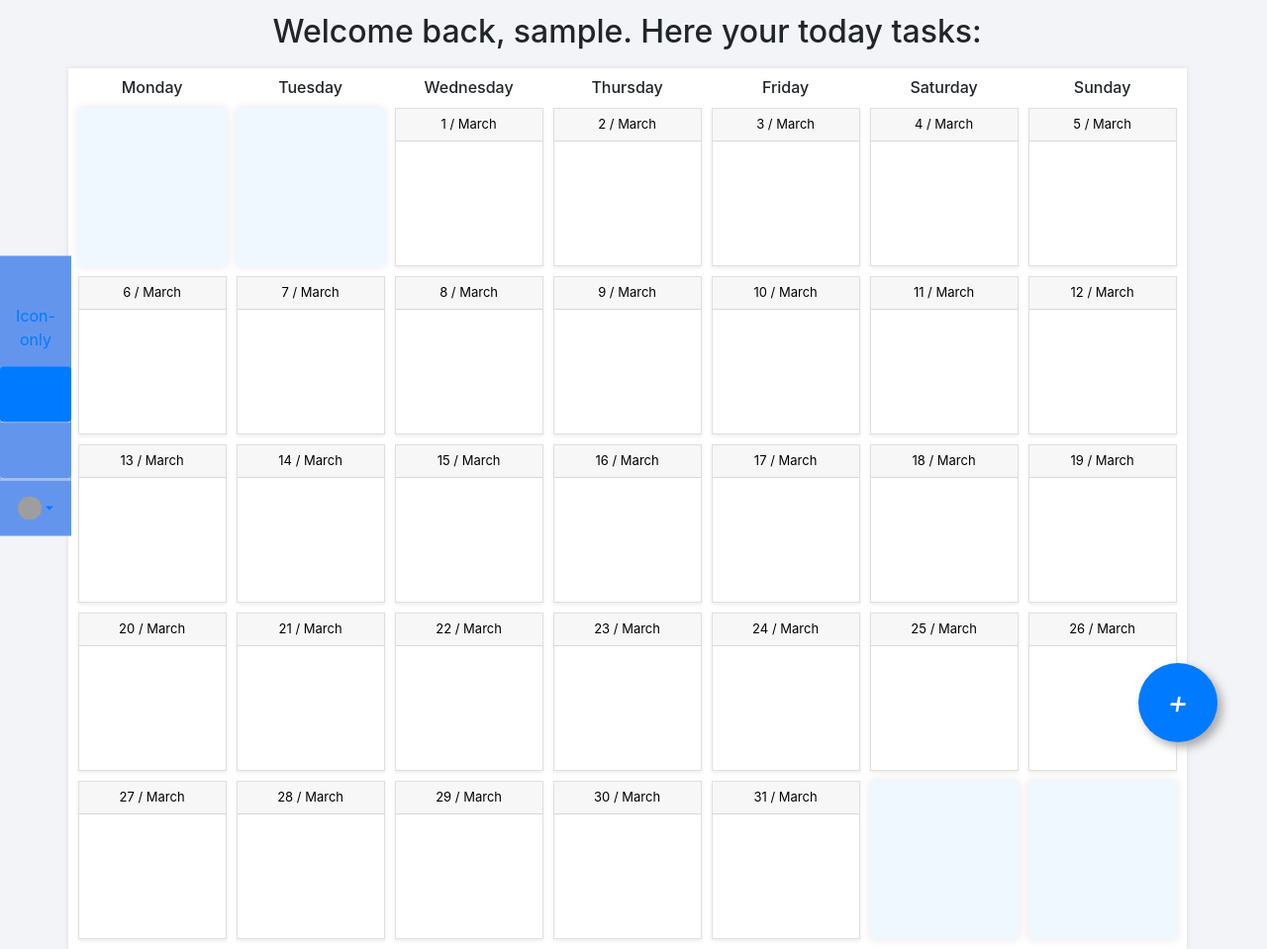
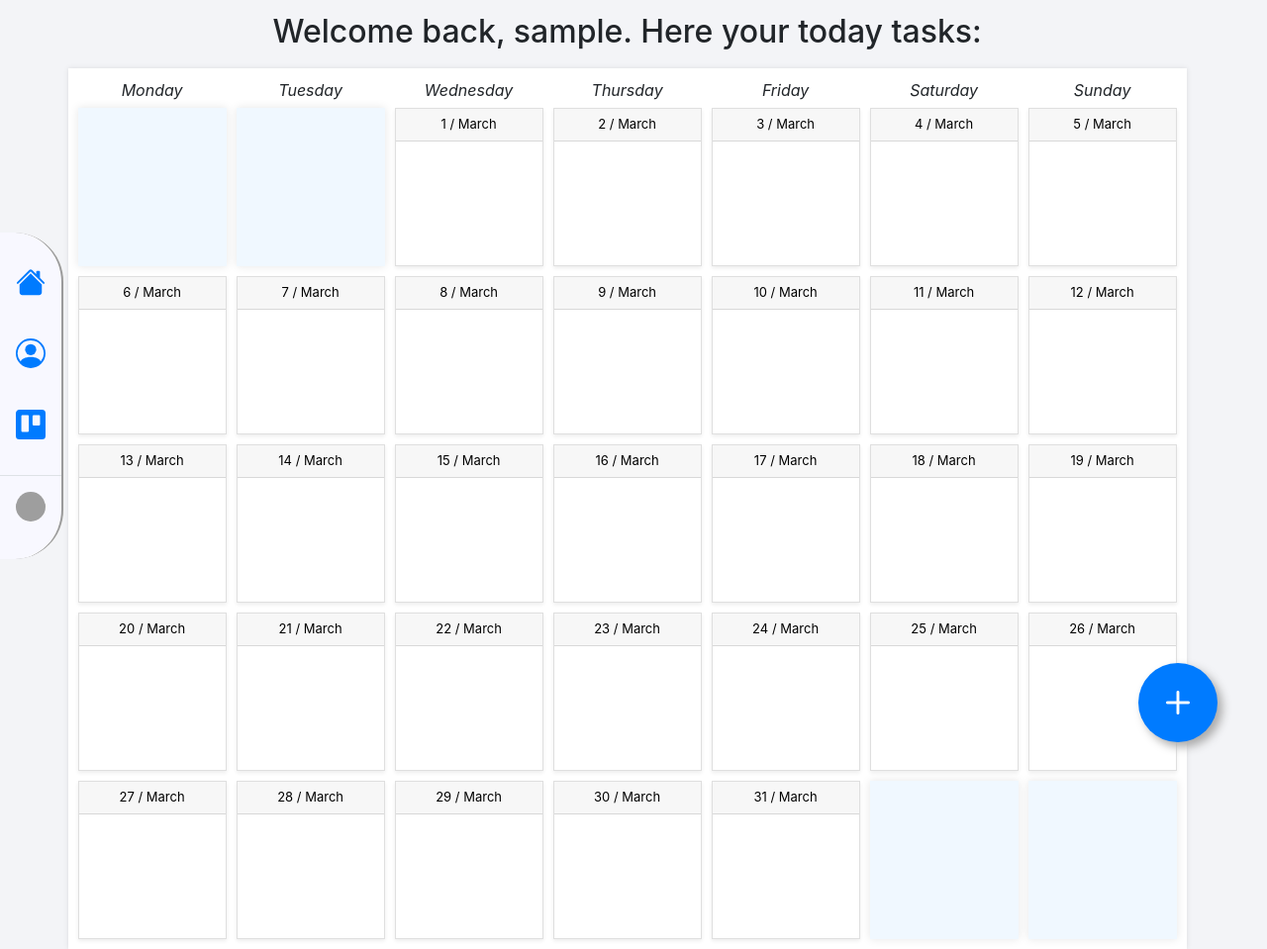
Before and after one commit to NatanJMai/mensalplanner, a Flask app: page /mensalplanner/home in a window 1280 px wide. Shown: the whole page at 99% size. Run offline with Flask 2, Linux system fonts and the light colour scheme; the visitor is signed in with stand-in values (Sample User, id 1); data that the repository does not hold is empty; parts of the project's set-up code (start-up, migrations or seed data) failed here and were passed over; some libraries are stand-ins or nearby versions; grey boxes are pictures that could not be loaded.

Commit message:
New sidebar style

```diff
--- a/static/style.css
+++ b/static/style.css
@@ -14,17 +14,15 @@ body {
 }
 
 .sidebar_vertical {
-    background-color: cornflowerblue;
-    /* margin-left: 0; */
-    /* margin-top: 250px; */
-    /* float: left; */
     width: min-content;
-    /* width: 4.5rem; */
     position: absolute;
-    /* height: 100%; */
+    height: 330px;
     top: 50%;
     transform: translate(0, -50%);
-    /* padding: 10px;*/
+    border-top-right-radius: 50px 50px;
+    border-bottom-right-radius: 50px 50px;
+    border-right: groove;
+    background-color: ghostwhite;
 }
 
 .h1, h1 {
@@ -257,7 +255,7 @@ i {
     justify-content: center;
     height: 100%;
     color: white;
-    font-size:xx-large;
+    font-size: -webkit-xxx-large;
 }
 
 /* TEST */
@@ -384,6 +382,14 @@ i {
     color: #eaebed;
 }
 
+.nav-pills {
+    border-radius: 0;
+}
+
+.border-bottom {
+    border-bottom: 0px solid #dee2e6 !important;
+}
+
 body.loggedin {
     background-color: #f3f4f7;
 }
--- a/templates/home/home.html
+++ b/templates/home/home.html
@@ -23,7 +23,7 @@
             <!-- Week Days: 'Monday', 'Tuesday' etc. -->
             {% for d in range(0,7) %}
             <div class="wrapper-weekday">
-                <h1> {{ week_days[d] }} </h1>
+                <em>{{ week_days[d] }}</em>
             </div>
             {% endfor %}
 
@@ -61,7 +61,7 @@
 
         <div class="fab-container">
             <div class="button iconbutton new_task">
-                <i class="fa-solid fa-plus">+</i>
+                <i class="bi bi-plus"></i>
             </div>
         </div>
 
--- a/templates/layouts/layout.html
+++ b/templates/layouts/layout.html
@@ -5,10 +5,10 @@
     <meta charset="utf-8">
     <title>{% block title %}{% endblock %}</title>
 
-    <!-- Latest compiled and minified CSS
-    <link rel="stylesheet" href="https://use.fontawesome.com/releases/v5.7.1/css/all.css">-->
     <!-- Bootstrap and custom 'style.css' file -->
     <link rel="stylesheet" href="https://cdn.jsdelivr.net/npm/bootstrap@4.3.1/dist/css/bootstrap.min.css" integrity="sha384-ggOyR0iXCbMQv3Xipma34MD+dH/1fQ784/j6cY/iJTQUOhcWr7x9JvoRxT2MZw1T" crossorigin="anonymous">
+    <link rel="stylesheet" href="https://cdn.jsdelivr.net/npm/bootstrap-icons@1.10.3/font/bootstrap-icons.css">
+
     <link rel="stylesheet" href="{{ url_for('static', filename='style.css') }}">
 
     <!-- jQuery library -->
@@ -19,65 +19,39 @@
 
 </head>
 <body class="loggedin">
-    <!--<nav class="navbar navbar-expand-lg blur border-radius-lg top-0 z-index-3 shadow mt-4 py-2 start-0 end-0 mx-4">
-        <div class="container-fluid ps-2 pe-0">
-            <a class="navbar-brand font-weight-bolder ms-lg-0 ms-3 " href="{{ url_for('home') }}">
-                Mensal Planner
-            </a>
-            <button class="navbar-toggler shadow-none ms-2" type="button" data-bs-toggle="collapse" data-bs-target="#navigation" aria-controls="navigation" aria-expanded="false" aria-label="Toggle navigation">
-                <span class="navbar-toggler-icon mt-2">
-                    <span class="navbar-toggler-bar bar1"></span>
-                    <span class="navbar-toggler-bar bar2"></span>
-                    <span class="navbar-toggler-bar bar3"></span>
-                </span>
-            </button>
-            <div class="collapse navbar-collapse ps" id="navigation">
-                <ul class="navbar-nav mx-auto">
-                    <li class="nav-item">
-                        <a class="nav-link me-2" target="_blank" href="{{ url_for('home') }}">
-                            <i class="fas fa-info-circle opacity-6 text-dark me-1" aria-hidden="true"></i>
-                            Home
-                        </a>
-                    </li>
-                </ul>
-                <ul class="navbar-nav d-lg-block d-none">
-                    <li class="nav-item">
-                        <a target="_blank" href="{{ url_for('logout') }}" class="btn btn-sm mb-0 me-1 bg-gradient-dark">Logout</a>
-                    </li>
-                </ul>
-                <div class="ps__rail-x" style="left: 0px; bottom: 0px;"><div class="ps__thumb-x" tabindex="0" style="left: 0px; width: 0px;"></div></div><div class="ps__rail-y" style="top: 0px; right: 0px;"><div class="ps__thumb-y" tabindex="0" style="top: 0px; height: 0px;"></div></div>
-            </div>
-        </div>
-    </nav>-->
-
     <div class="sidebar_vertical">
-        <a href="/" class="d-block p-3 link-dark text-decoration-none" title="" data-bs-toggle="tooltip" data-bs-placement="right" data-bs-original-title="Icon-only">
-            <svg class="bi" width="40" height="32"><use xlink:href="#bootstrap"></use></svg>
-            <span class="visually-hidden">Icon-only</span>
-        </a>
-        <ul class="nav nav-pills nav-flush flex-column mb-auto text-center">
-            <li class="nav-item">
-                <a href="#" class="nav-link active py-3 border-bottom" aria-current="page" title="" data-bs-toggle="tooltip" data-bs-placement="right" data-bs-original-title="Home">
-                    <svg class="bi" width="24" height="24" role="img" aria-label="Home"><use xlink:href="#home"></use></svg>
+        <ul class="nav nav-pills nav-flush flex-column mb-auto text-center" style="margin-top:15%;">
+            <li>
+                <a href="{{ url_for('home') }}" class="nav-link py-3 border-bottom" title="" data-bs-toggle="tooltip" data-bs-placement="right" data-bs-original-title="Profile" style="float:center; margin-top:10px;">
+                    <svg xmlns="http://www.w3.org/2000/svg" width="30" height="30" fill="currentColor" class="bi bi-house-fill" viewBox="0 0 16 16">
+                        <path d="M8.707 1.5a1 1 0 0 0-1.414 0L.646 8.146a.5.5 0 0 0 .708.708L8 2.207l6.646 6.647a.5.5 0 0 0 .708-.708L13 5.793V2.5a.5.5 0 0 0-.5-.5h-1a.5.5 0 0 0-.5.5v1.293L8.707 1.5Z" />
+                        <path d="m8 3.293 6 6V13.5a1.5 1.5 0 0 1-1.5 1.5h-9A1.5 1.5 0 0 1 2 13.5V9.293l6-6Z" />
+                    </svg>
                 </a>
             </li>
+
             <li>
-                <a href="#" class="nav-link py-3 border-bottom" title="" data-bs-toggle="tooltip" data-bs-placement="right" data-bs-original-title="Dashboard">
-                    <svg class="bi" width="24" height="24" role="img" aria-label="Dashboard"><use xlink:href="#speedometer2"></use></svg>
+                <a href="{{ url_for('profile') }}" class="nav-link py-3 border-bottom" title="" data-bs-toggle="tooltip" data-bs-placement="right" data-bs-original-title="Dashboard" style="float: center; margin-top: 10px;">
+                    <svg xmlns="http://www.w3.org/2000/svg" width="30" height="30" fill="currentColor" class="bi bi-person-circle" viewBox="0 0 16 16">
+                        <path d="M11 6a3 3 0 1 1-6 0 3 3 0 0 1 6 0z" />
+                        <path fill-rule="evenodd" d="M0 8a8 8 0 1 1 16 0A8 8 0 0 1 0 8zm8-7a7 7 0 0 0-5.468 11.37C3.242 11.226 4.805 10 8 10s4.757 1.225 5.468 2.37A7 7 0 0 0 8 1z" />
+                    </svg>
+                </a>
+            </li>
+
+            <li>
+                <a href="#dashboard" class="nav-link py-3 border-bottom" title="" data-bs-toggle="tooltip" data-bs-placement="right" data-bs-original-title="Dashboard" style="float: center; margin-top: 10px;">
+                    <svg xmlns="http://www.w3.org/2000/svg" width="30" height="30" fill="currentColor" class="bi bi-trello" viewBox="0 0 16 16">
+                        <path d="M14.1 0H1.903C.852 0 .002.85 0 1.9v12.19A1.902 1.902 0 0 0 1.902 16h12.199A1.902 1.902 0 0 0 16 14.09V1.9A1.902 1.902 0 0 0 14.1 0ZM7 11.367a.636.636 0 0 1-.64.633H3.593a.633.633 0 0 1-.63-.633V3.583c0-.348.281-.631.63-.633h2.765c.35.002.632.284.633.633L7 11.367Zm6.052-3.5a.633.633 0 0 1-.64.633h-2.78A.636.636 0 0 1 9 7.867V3.583a.636.636 0 0 1 .633-.633h2.778c.35.002.631.285.631.633l.01 4.284Z" />
+                    </svg>
                 </a>
             </li>
         </ul>
-        <div class="dropdown border-top">
-            <a href="#" class="d-flex align-items-center justify-content-center p-3 link-dark text-decoration-none dropdown-toggle" id="dropdownUser3" data-bs-toggle="dropdown" aria-expanded="false">
-                <img src="https://github.com/mdo.png" alt="mdo" width="24" height="24" class="rounded-circle">
+
+        <div class="dropdown border-top" style="margin-top:20px;">
+            <a href="{{ url_for('profile') }}" class="d-flex align-items-center justify-content-center p-3 link-dark text-decoration-none" id="dropdownUser3" data-bs-toggle="dropdown" aria-expanded="false">
+                <img src="https://avatars.githubusercontent.com/u/6000870?v=4" alt="mdo" width="30" height="30" class="rounded-circle">
             </a>
-            <ul class="dropdown-menu text-small shadow" aria-labelledby="dropdownUser3" style="">
-                <li><a class="dropdown-item" href="#">New project...</a></li>
-                <li><a class="dropdown-item" href="#">Settings</a></li>
-                <li><a class="dropdown-item" href="#">Profile</a></li>
-                <li><hr class="dropdown-divider"></li>
-                <li><a class="dropdown-item" href="#">Sign out</a></li>
-            </ul>
         </div>
     </div>
 
```
